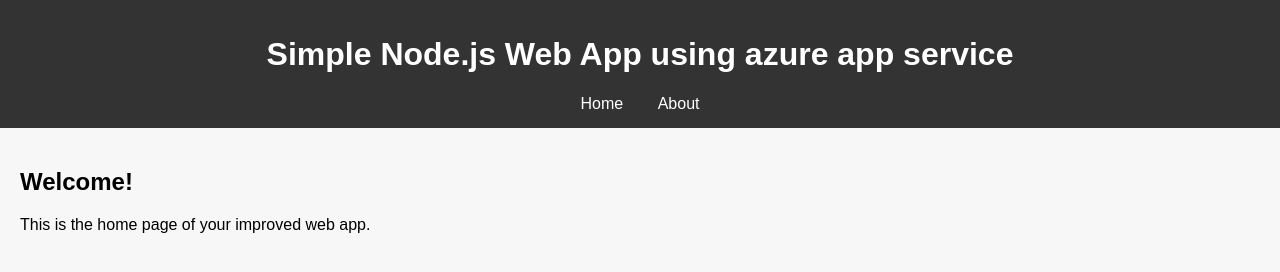
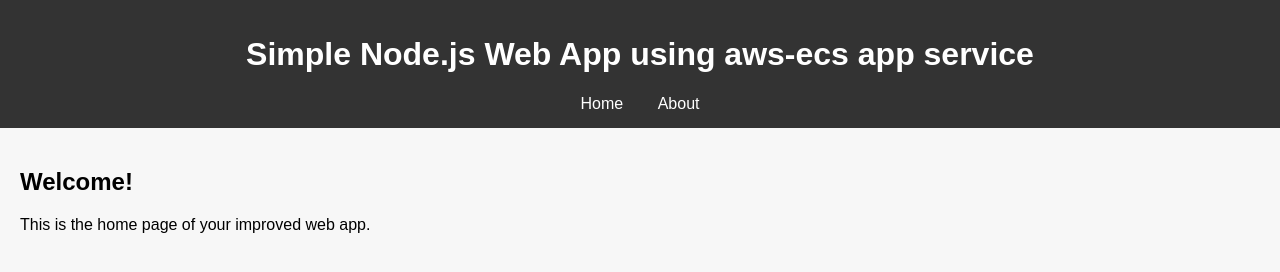
Before and after one commit to jhakunjan/nodeapp, a website: page views/index.html in a window 1280 px wide. Drawn offline with Linux system fonts and the light colour scheme.

Commit message:
Update index.html

```diff
--- a/views/index.html
+++ b/views/index.html
@@ -6,7 +6,7 @@
 </head>
 <body>
   <header>
-    <h1>Simple Node.js Web App using azure app service</h1>
+    <h1>Simple Node.js Web App using aws-ecs app service</h1>
     <nav>
       <a href="/">Home</a>
       <a href="/about">About</a>
```
